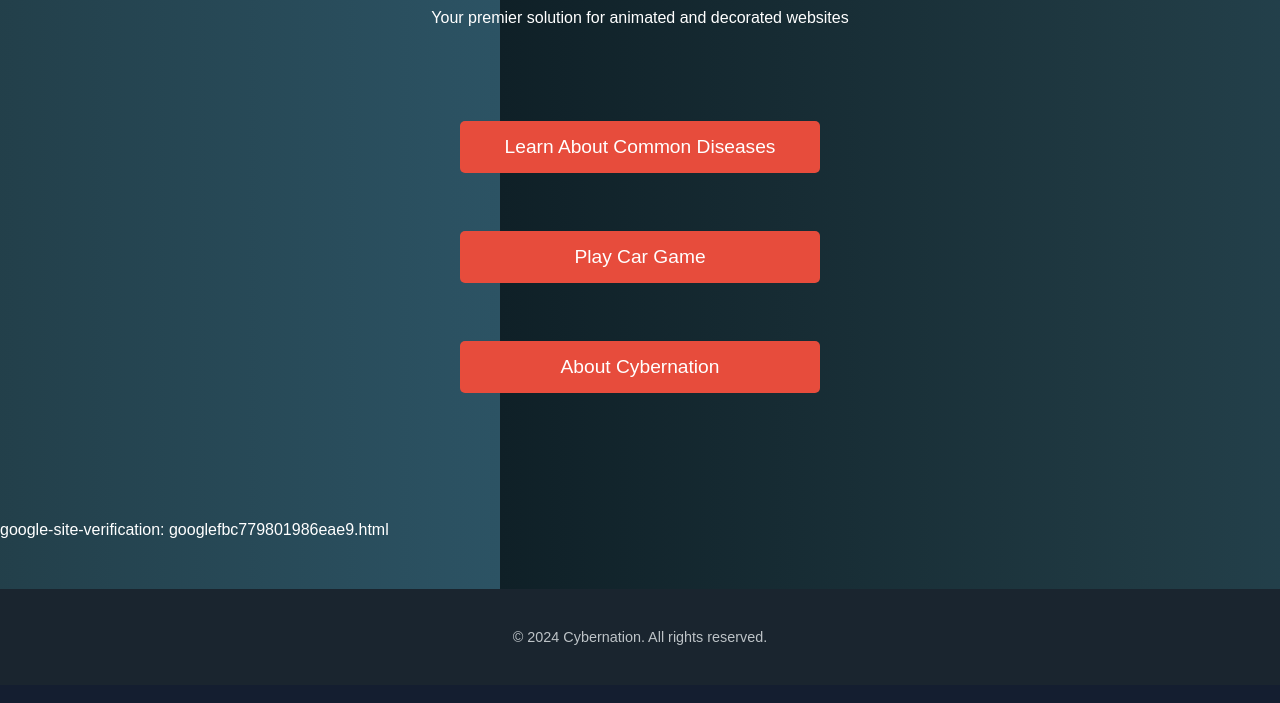
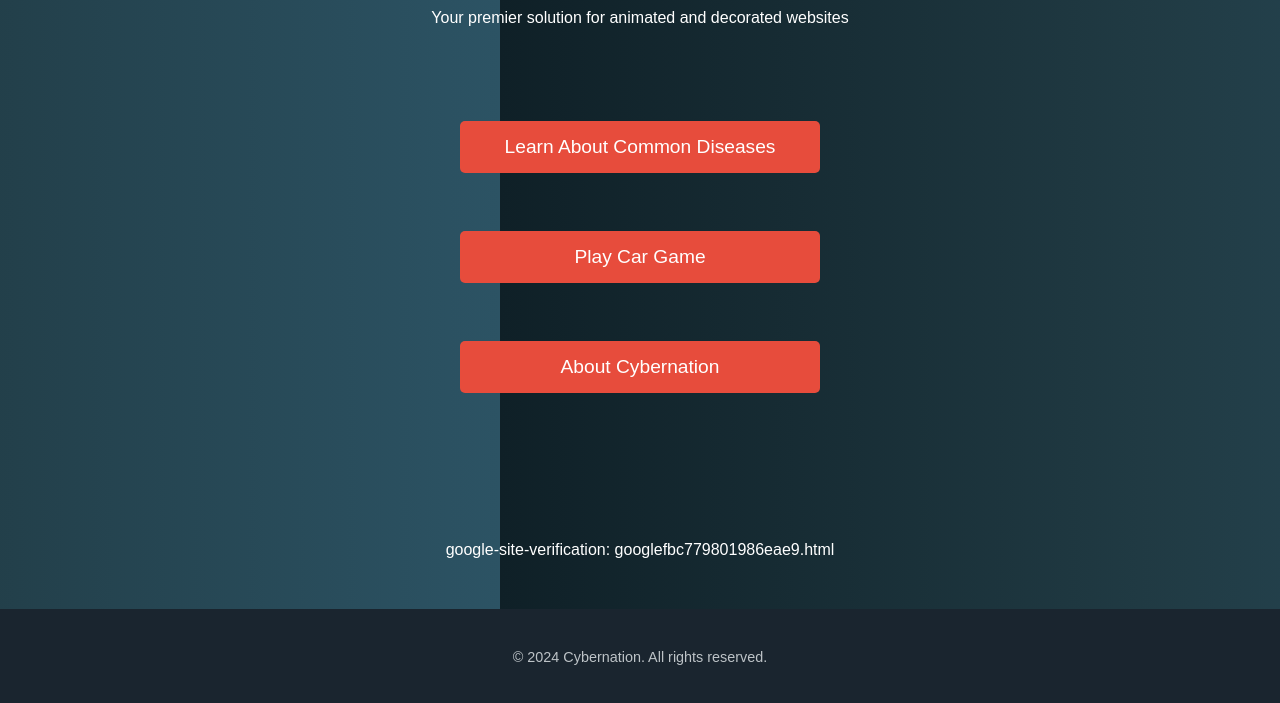
Before and after one commit to ArpanMitra008/Cyber-Nation, a plain HTML site: page index.html in a window 1280 px wide. Shown: the part 115-818 px from the top of the page. Drawn offline with Linux system fonts and the light colour scheme.

Commit message:
Update index.html

```diff
--- a/index.html
+++ b/index.html
@@ -106,7 +106,7 @@
     <a href="common-diseases.html" class="button">Learn About Common Diseases</a><br>
     <a href="car-game.html" class="button">Play Car Game</a><br>
     <a href="peromotion.html" class="button">About Cybernation</a><br><br><br><br><br><br>
-    google-site-verification: googlefbc779801986eae9.html
+    <p>google-site-verification: googlefbc779801986eae9.html</p>
 
     <footer>
         <p>&copy; 2024 Cybernation. All rights reserved.</p>
```
